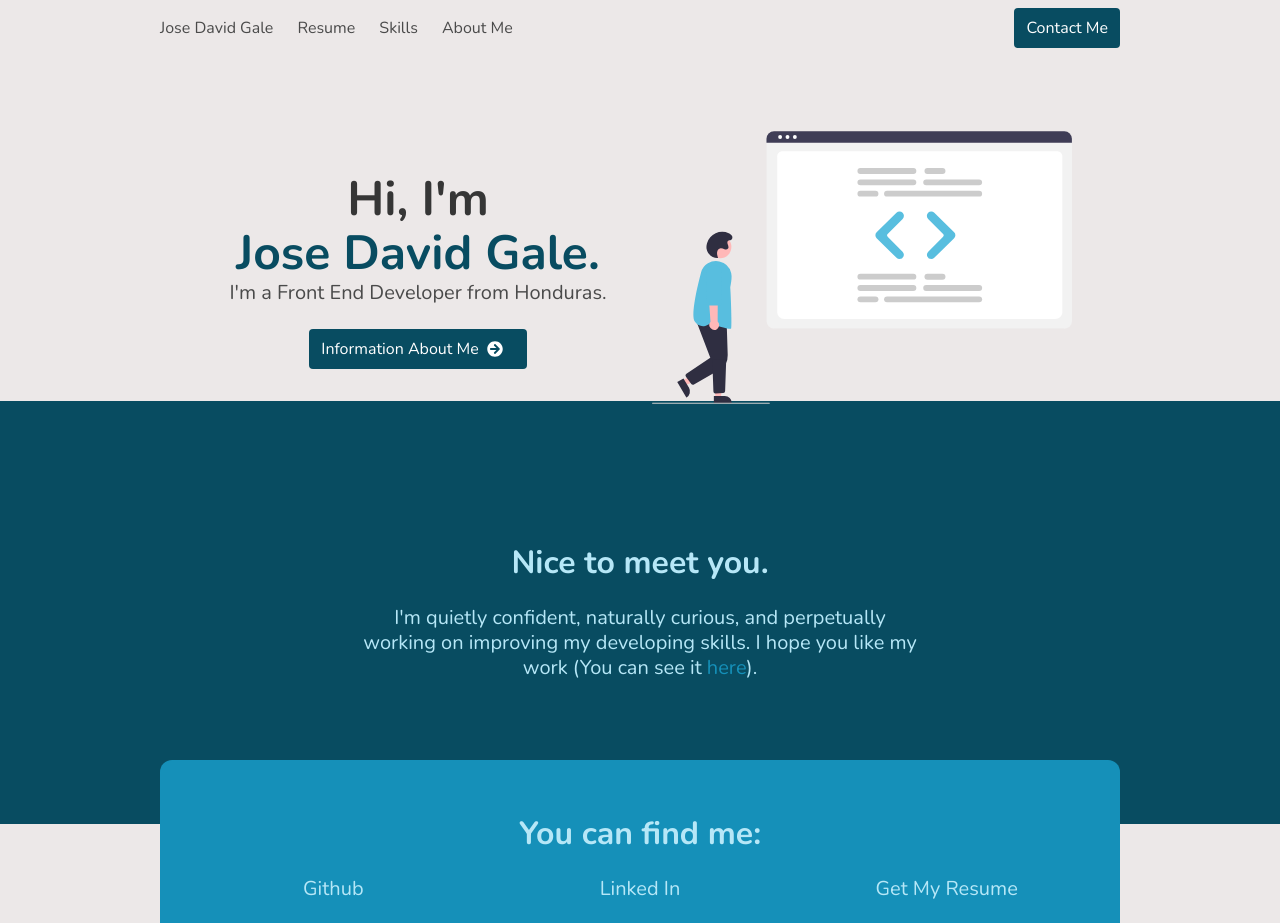
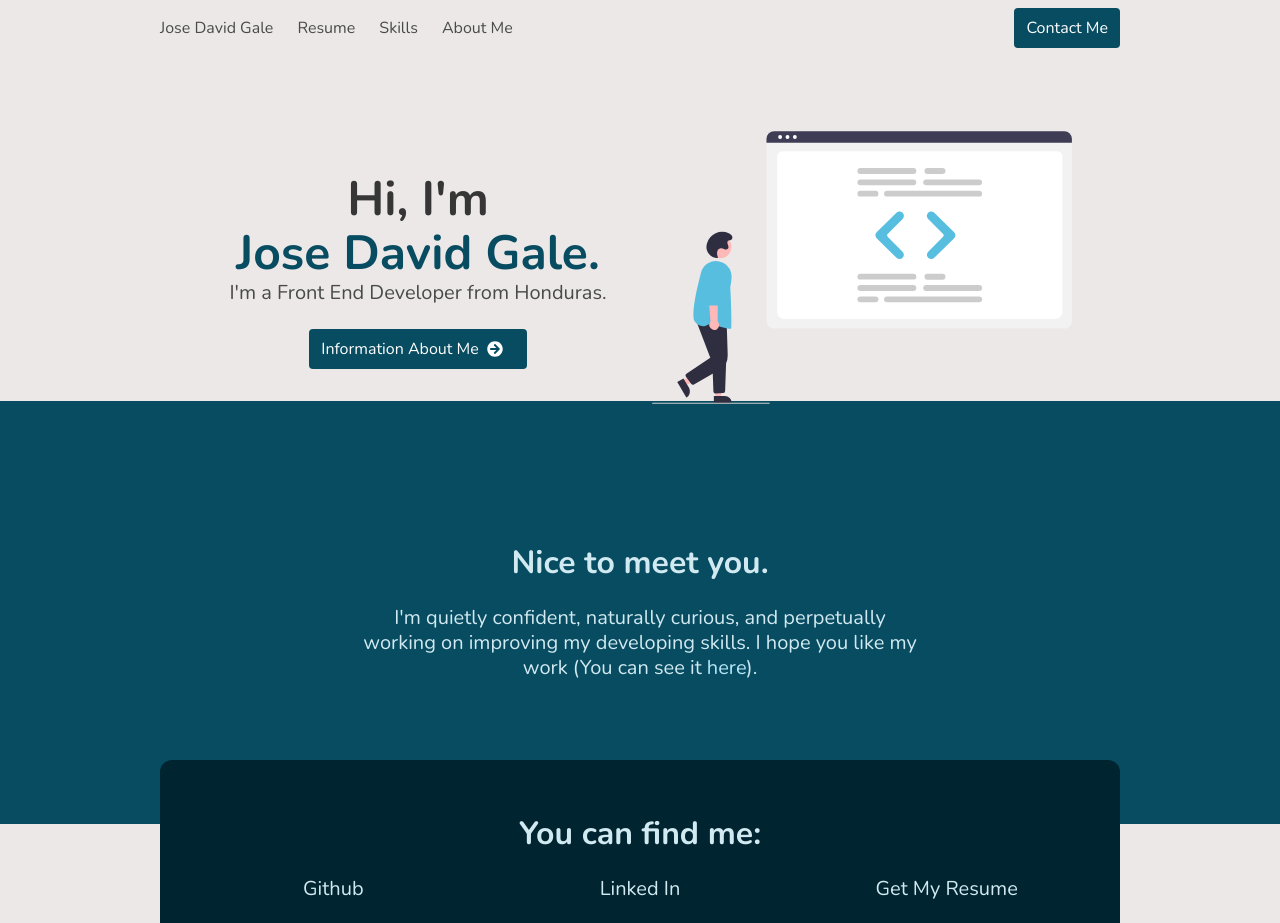
Before and after one commit to JdgaleTorre/NewPortafolio, a Next.js app: page / in a window 1280 px wide. Shown: the top 923 px of the page. Built offline with nearby package versions, Linux system fonts and the light colour scheme.

Commit message:
Adding href to mailto to avoid spam

```diff
--- a/components/Header.tsx
+++ b/components/Header.tsx
@@ -2,7 +2,7 @@ import React from "react";
 
 const HeaderComponent = (): JSX.Element => {
   return (
-    <div >
+    <div>
       <div className="container">
         <nav className="navbar" role="navigation" aria-label="main navigation">
           <div className="navbar-brand">
@@ -34,7 +34,11 @@ const HeaderComponent = (): JSX.Element => {
             </div>
             <div className="navbar-end">
               <div className="navbar-item">
-                <a className="button is-primary">
+                <a
+                  className="button is-primary"
+                  target="_blank"
+                  rel="noopener noreferrer"
+                >
                   <span>Contact Me</span>
                 </a>
               </div>
--- a/components/Portfolio.tsx
+++ b/components/Portfolio.tsx
@@ -24,6 +24,7 @@ const PortfolioComponent = (): JSX.Element => {
                       href="https://en.wikipedia.org/wiki/Conway%27s_Game_of_Life"
                       target="_blank"
                       className="secondary-color "
+                      rel="noopener noreferrer"
                     >
                       - Wikipedia
                     </a>
@@ -41,6 +42,7 @@ const PortfolioComponent = (): JSX.Element => {
                     href="https://jdgaletorre.github.io/GameOfLife2/"
                     target="_blank"
                     className="card-footer-item"
+                    rel="noopener noreferrer"
                   >
                     <span className="icon is-medium mr-3">
                       <FontAwesomeIcon icon={faEye} />
@@ -51,6 +53,7 @@ const PortfolioComponent = (): JSX.Element => {
                     href="https://github.com/JdgaleTorre/GameOfLife2"
                     target="_blank"
                     className="card-footer-item"
+                    rel="noopener noreferrer"
                   >
                     <span className="icon is-medium mr-3">
                       <FontAwesomeIcon icon={faGithub} />
@@ -74,6 +77,7 @@ const PortfolioComponent = (): JSX.Element => {
                       href="https://en.wikipedia.org/wiki/Pomodoro_Technique"
                       target="_blank"
                       className="secondary-color "
+                      rel="noopener noreferrer"
                     >
                       - Wikipedia
                     </a>
@@ -88,13 +92,23 @@ const PortfolioComponent = (): JSX.Element => {
                   </div>
                 </div>
                 <footer className="card-footer">
-                  <a href="#" className="card-footer-item">
+                  <a
+                    href="https://pomodoro-timer-lac.vercel.app/"
+                    rel="noopener noreferrer"
+                    className="card-footer-item"
+                    target="_blank"
+                  >
                     <span className="icon is-medium mr-3">
                       <FontAwesomeIcon icon={faEye} />
                     </span>
                     Demo
                   </a>
-                  <a href="#" className="card-footer-item">
+                  <a
+                    href="https://github.com/JdgaleTorre/PomodoroTimer"
+                    rel="noopener noreferrer"
+                    className="card-footer-item"
+                    target="_blank"
+                  >
                     <span className="icon is-medium mr-3">
                       <FontAwesomeIcon icon={faGithub} />
                     </span>
@@ -127,6 +141,7 @@ const PortfolioComponent = (): JSX.Element => {
                     href="https://jdgaletorre.github.io/KnightTour/"
                     target="_blank"
                     className="card-footer-item"
+                    rel="noopener noreferrer"
                   >
                     <span className="icon is-medium mr-3">
                       <FontAwesomeIcon icon={faEye} />
@@ -137,6 +152,7 @@ const PortfolioComponent = (): JSX.Element => {
                     href="https://github.com/JdgaleTorre/KnightTour"
                     target="_blank"
                     className="card-footer-item"
+                    rel="noopener noreferrer"
                   >
                     <span className="icon is-medium mr-3">
                       <FontAwesomeIcon icon={faGithub} />
@@ -172,6 +188,7 @@ const PortfolioComponent = (): JSX.Element => {
                     href="https://jdgaletorre.github.io/MemoryGame/"
                     target="_blank"
                     className="card-footer-item"
+                    rel="noopener noreferrer"
                   >
                     <span className="icon is-medium mr-3">
                       <FontAwesomeIcon icon={faEye} />
@@ -182,6 +199,7 @@ const PortfolioComponent = (): JSX.Element => {
                     href="https://github.com/JdgaleTorre/MemoryGame"
                     target="_blank"
                     className="card-footer-item"
+                    rel="noopener noreferrer"
                   >
                     <span className="icon is-medium mr-3">
                       <FontAwesomeIcon icon={faGithub} />
--- a/components/Resume.tsx
+++ b/components/Resume.tsx
@@ -10,7 +10,11 @@ const ResumeComponent = (): JSX.Element => {
             <div className="title">You can find me:</div>
             <div className="columns">
               <div className="column is-clickable">
-                <a href="https://github.com/JdgaleTorre" target="_blank">
+                <a
+                  href="https://github.com/JdgaleTorre"
+                  rel="noopener noreferrer"
+                  target="_blank"
+                >
                   <div className="subtitle">Github</div>
                   <Image
                     src="/svg/icons8-github.svg"
@@ -24,6 +28,7 @@ const ResumeComponent = (): JSX.Element => {
                 <a
                   href="https://www.linkedin.com/in/josedavidgale/"
                   target="_blank"
+                  rel="noopener noreferrer"
                 >
                   <div className="subtitle">Linked In</div>
                   <Image
--- a/pages/index.tsx
+++ b/pages/index.tsx
@@ -32,7 +32,7 @@ export default function Home() {
                 I'm quietly confident, naturally curious, and perpetually
                 working on improving my developing skills. I hope you like my
                 work (You can see it{" "}
-                <a className="secondary-color" href="#portfolio">
+                <a className="contrast-color" href="#portfolio">
                   here
                 </a>
                 ).
@@ -66,8 +66,11 @@ export default function Home() {
               </h1>
               <h2 className="subtitle is-size-5-desktop">
                 I'm a developer from Honduras, I've been working since 2011 as a
-                developer. I have a background in C#, API rest, Graphql, SQL,
-                NoSql, Scrum. In 2018 I got a{" "}
+                developer for a pharmacy with an in-house Point of Sales, in
+                these years I helped improving the POS, implementing new
+                technologies and third-party functionality, like integrating
+                direct payment with PinPAD. I have a background in C#, API rest,
+                Graphql, SQL, NoSql, Scrum. In 2018 I got a{" "}
                 <a
                   href="https://confirm.udacity.com/EWPDCHSP"
                   target="_blank"
@@ -77,9 +80,9 @@ export default function Home() {
                 </a>{" "}
                 from Udacity, on Front End Developer.
                 <br />
-                Since 2020, I've been looking for work in a bigger place and to
-                improve my skills. I will be looking forward to your email if
-                you are interested.
+              </h2>
+              <h2 className="subtitle is-size-5-desktop">
+                I’m looking forward to working together.
               </h2>
             </div>
           </div>
@@ -90,7 +93,12 @@ export default function Home() {
         <div className="container">
           <div className="box bg-secondary">
             <h1 className="title">Got any questions?</h1>
-            <a className="button is-primary is-large">
+            <a
+              className="button is-primary is-large"
+              href="mailto:josedavidgale@gmail.com"
+              target="_blank"
+              rel="noopener noreferrer"
+            >
               <span>Contact Me</span>
             </a>
           </div>
--- a/scss/my_styles.scss
+++ b/scss/my_styles.scss
@@ -6,15 +6,24 @@ html {
   background-color: $primary;
   color: $white;
 }
+
+.is-primary *::selection,
 .bg-primary *::selection {
   background-color: $secondary;
 }
+
+
+
 .primary-color {
   color: $primary;
 }
 
 .secondary-color {
   color: $secondary;
+}
+
+.contrast-color {
+  color: $contrastLink;
 }
 
 .bg-primary {
@@ -52,8 +61,9 @@ html {
 }
 
 .bg-secondary .title,
-.bg-secondary .subtitle {
-  color: $light-blue;
+.bg-secondary .subtitle,
+.hero.is-primary .title {
+  color: $contrastText;
 }
 
 .card {
@@ -74,7 +84,7 @@ html {
   width: 100%;
   height: 100%;
   color: whitesmoke;
-  transition: all .2s ease-in-out;
+  transition: all 0.2s ease-in-out;
   z-index: 10;
 }
 
--- a/scss/style.scss
+++ b/scss/style.scss
@@ -6,19 +6,21 @@
 // Set your brand colors
 // $blue: #58bedf;
 $blue: #084C61;
-$dark-blue: #1590b9;
-$light-blue: #b6e7f7;
+// $blue-secondary: #1590b9;
+$blue-secondary: #002530;
+$light-blue: #D1E9F0;
 $contrast: #6b797f6b;
 $gray: #bbbbbb70;
 $white: #fff;
 $white-bg: rgb(236, 232, 232);
+$contrastText: $light-blue;
+$contrastLink: #B6E7F7;
+// #110909;
 
 // Update Bulma's global variables
 $family-sans-serif: "Nunito", sans-serif;
 $primary: $blue;
-$secondary: $dark-blue;
-$dark: $contrast;
-$link: $primary;
+$secondary: $blue-secondary;
 $widescreen-enabled: false;
 $fullhd-enabled: false;
 
```
